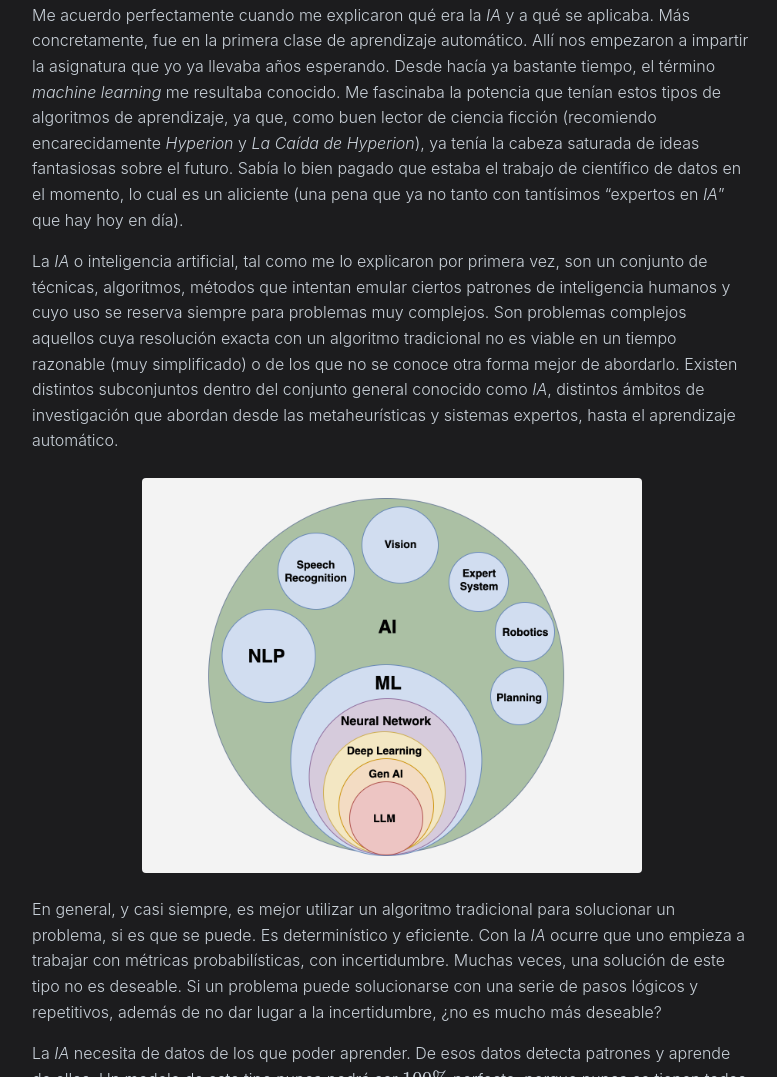
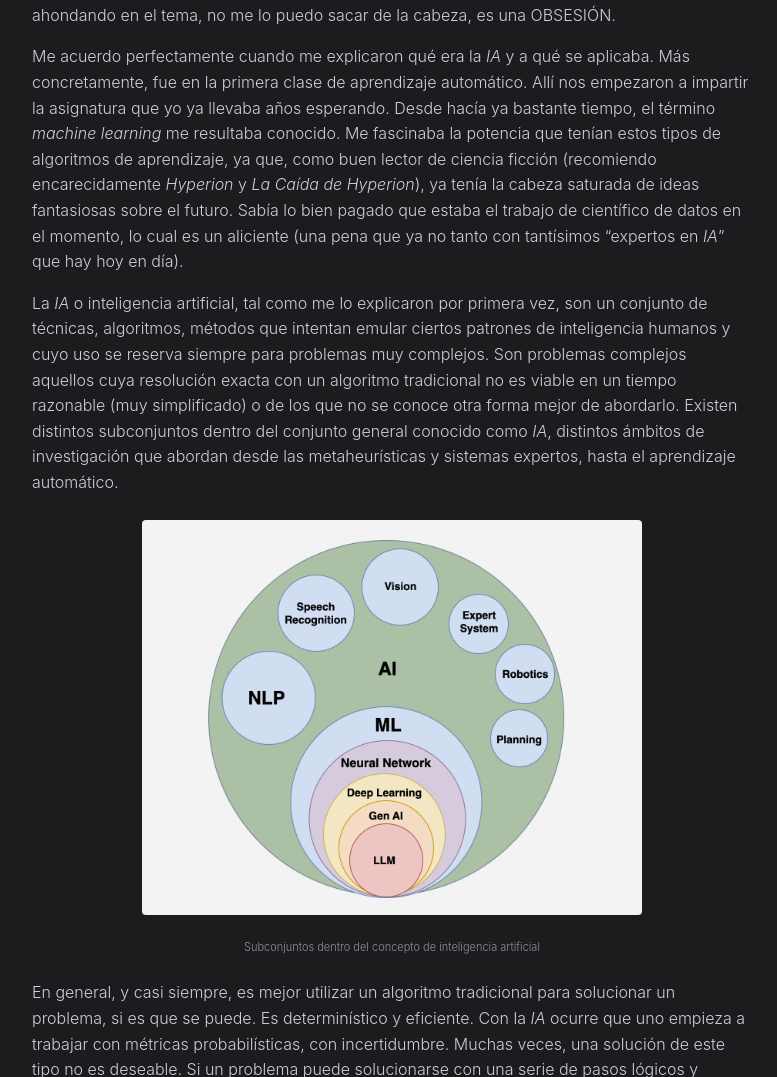
Before and after one commit to Migue8gl/Migue8gl.github.io, a Jekyll site: the page built from _posts/2025-12-25-de-que-trata-este-blog.md, in a window 1280 px wide and 1400 px high, scrolled down 982 px. Shown: the part 323-1400 px from the top of the window, without its empty margins (248-1025 px from the left). Built offline with Jekyll 4.4.1, drawn with Linux system fonts in a browser that asks for light colours; some of the changed text lies outside the part shown.

Commit message:
added captions to images in first blog

```diff
--- a/_posts/2025-12-25-de-que-trata-este-blog.md
+++ b/_posts/2025-12-25-de-que-trata-este-blog.md
@@ -17,7 +17,11 @@ Quiero expresarme, escribir sobre lo que me gusta e intentar compartir algo de e
 
 ¿Qué tipo de *posts* técnicos? Pues hablaré de algoritmos evolutivos, algoritmos de aprendizaje automático, programación general, arquitecturas de redes neuronales, casos prácticos donde aplicar este tipo de tecnología, *IA* en general, etc. Quizá en algún momento me salga de ahí, quizá hable algo alguna vez sobre algunas de mis lecturas. Ya se irá viendo con el tiempo.
 
-{% include image.html path="/assets/images/de-que-trata-este-blog/pso.gif" width="600" %}
+{% include image.html
+   path="/assets/images/de-que-trata-este-blog/pso.gif"
+   caption="Animación del algoritmo evolutivo PSO encontrando el mínimo de una función"
+   width="600"
+%}
 
 ¿Y por qué tan centrado en esta temática? Porque desde que lo descubrí en la facultad y fui ahondando en el tema, no me lo puedo sacar de la cabeza, es una OBSESIÓN.
 
@@ -25,7 +29,11 @@ Me acuerdo perfectamente cuando me explicaron qué era la *IA* y a qué se aplic
 
 La *IA* o inteligencia artificial, tal como me lo explicaron por primera vez, son un conjunto de técnicas, algoritmos, métodos que intentan emular ciertos patrones de inteligencia humanos y cuyo uso se reserva siempre para problemas muy complejos. Son problemas complejos aquellos cuya resolución exacta con un algoritmo tradicional no es viable en un tiempo razonable (muy simplificado) o de los que no se conoce otra forma mejor de abordarlo. Existen distintos subconjuntos dentro del conjunto general conocido como *IA*, distintos ámbitos de investigación que abordan desde las metaheurísticas y sistemas expertos, hasta el aprendizaje automático.
 
-{% include image.html path="/assets/images/de-que-trata-este-blog/ia-subsets.png" width="500" %}
+{% include image.html
+    path="/assets/images/de-que-trata-este-blog/ia-subsets.png"
+    caption="Subconjuntos dentro del concepto de inteligencia artificial"
+    width="500"
+%}
 
 En general, y casi siempre, es mejor utilizar un algoritmo tradicional para solucionar un problema, si es que se puede. Es determinístico y eficiente. Con la *IA* ocurre que uno empieza a trabajar con métricas probabilísticas, con incertidumbre. Muchas veces, una solución de este tipo no es deseable. Si un problema puede solucionarse con una serie de pasos lógicos y repetitivos, además de no dar lugar a la incertidumbre, ¿no es mucho más deseable?
 
```
